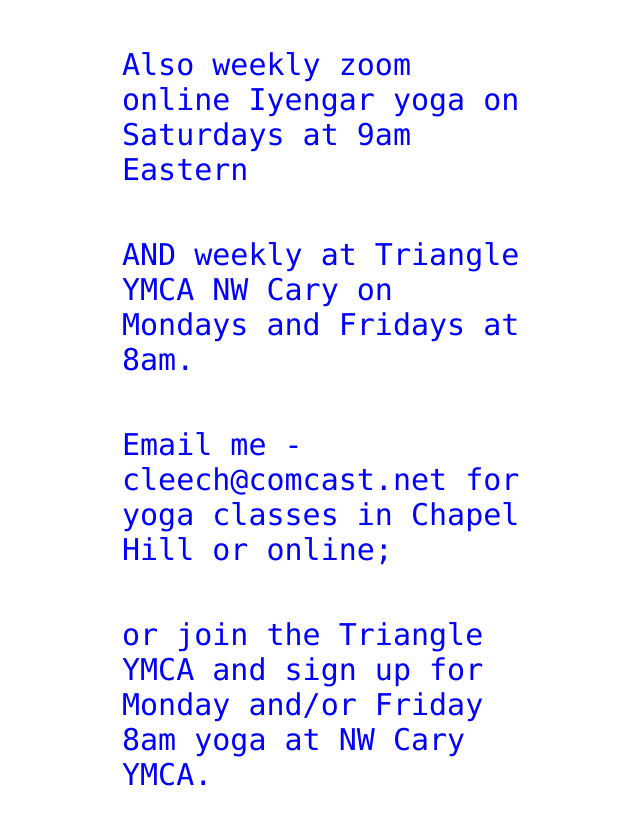
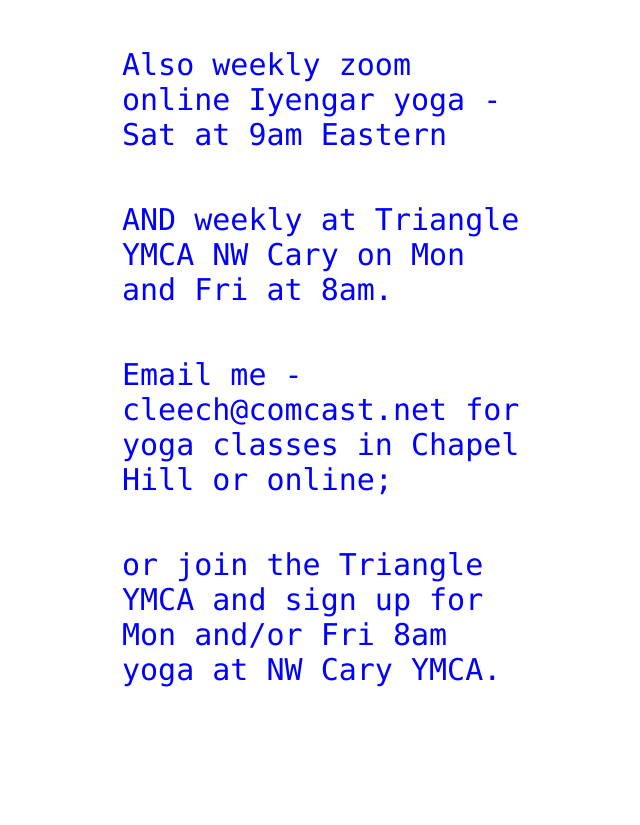
Before and after one commit to cleech2012/cleech2012.github.io, a plain HTML site: page index.html in a window 1280 px wide. Shown: the part 617-1442 px from the top of the page, without its empty margins (318-958 px from the left). After the commit the page ends 1354 px from the top, so only its background shows below. Drawn offline with Linux system fonts and the light colour scheme.

Commit message:
Update index.html

```diff
--- a/index.html
+++ b/index.html
@@ -15,10 +15,10 @@
  <font size="2" face="verdana" color="blue">
 <p>Carolyn's Iyengar Yoga</p>
   <p> Fridays 10-11:15am and Saturdays 11-12:15pm at the UNC FARM - 1 Alice Ingram Circle, Chapel Hill, NC</p>
-  <p> Also weekly zoom online Iyengar yoga on Saturdays at 9am Eastern</p>
-  <p> AND weekly at Triangle YMCA NW Cary on Mondays and Fridays at 8am.</p>
+  <p> Also weekly zoom online Iyengar yoga -Sat at 9am Eastern</p>
+  <p> AND weekly at Triangle YMCA NW Cary on Mon and Fri at 8am.</p>
   <p> Email me - cleech@comcast.net for yoga classes in Chapel Hill or online;
-    <p> or join the Triangle YMCA and sign up for Monday and/or Friday 8am yoga at NW Cary YMCA.
+    <p> or join the Triangle YMCA and sign up for Mon and/or Fri 8am yoga at NW Cary YMCA.
 
 </body>
 </html>
```
